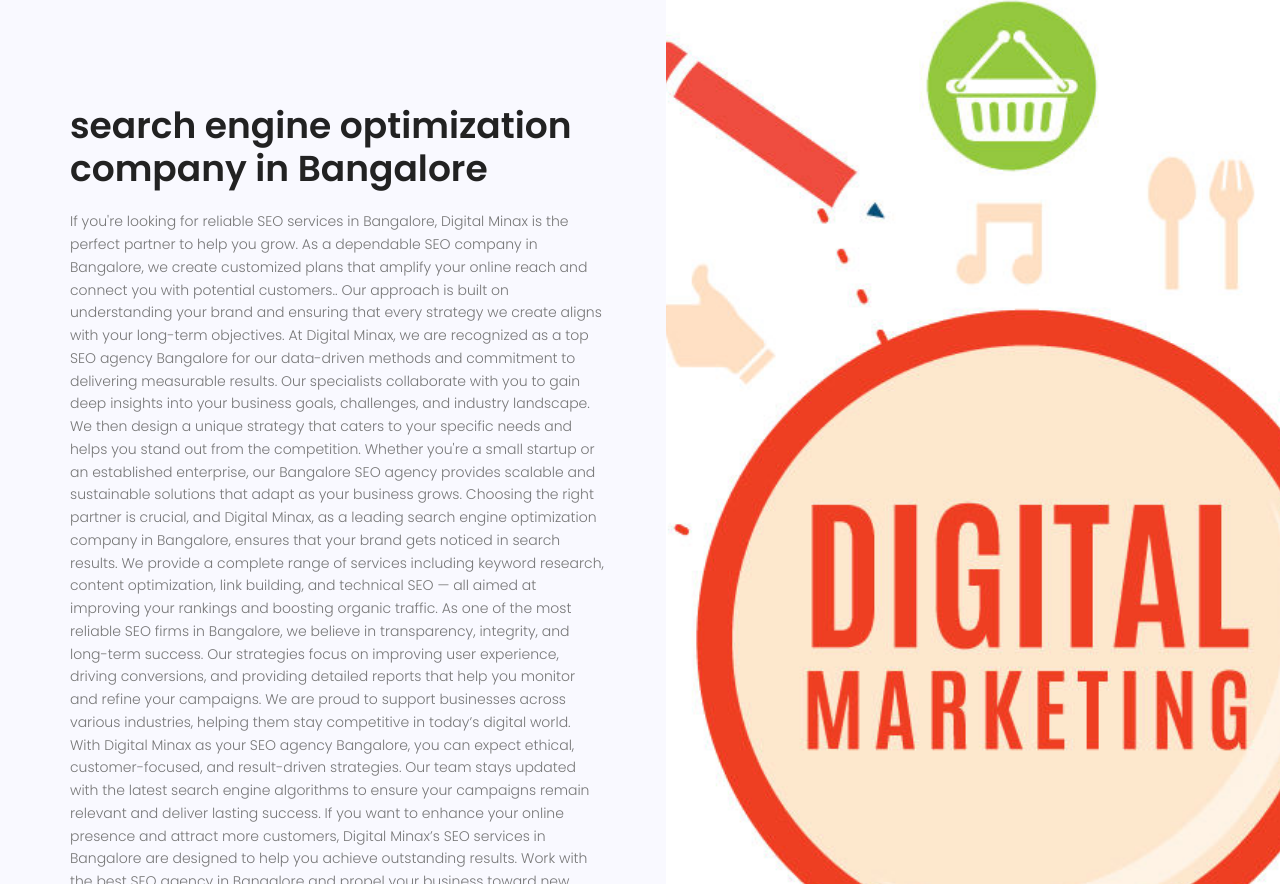
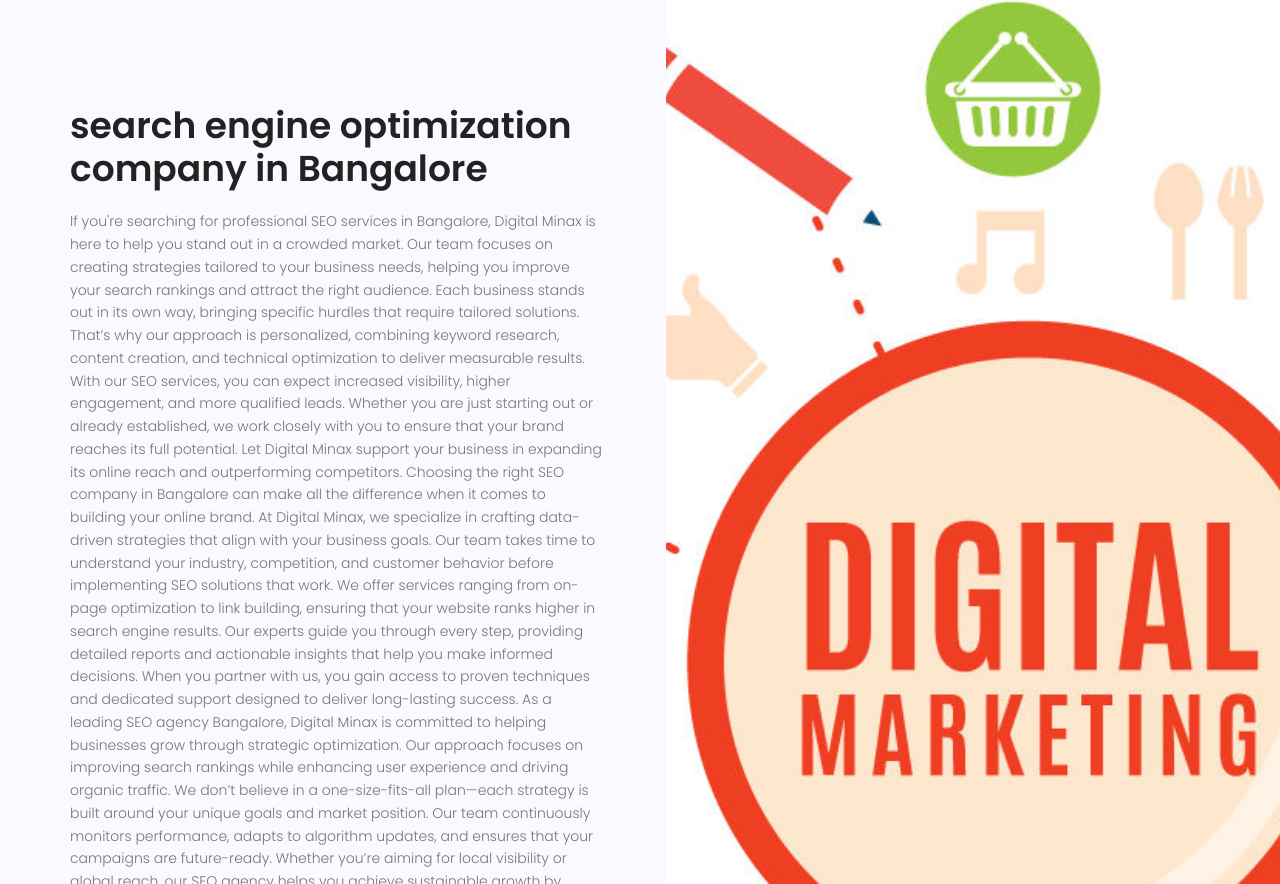
Before and after one commit to ranjithvasi23/digitalminax, a plain HTML site: page seo-company-in-bangalore.html in a window 1280 px wide. Shown: the part 816-1700 px from the top of the page. Drawn offline with nearby package versions, Linux system fonts and the light colour scheme; some packages are replaced by stand-ins of ours.

Commit message:
Update seo-company-in-bangalore.html

```diff
--- a/seo-company-in-bangalore.html
+++ b/seo-company-in-bangalore.html
@@ -76,17 +76,11 @@
 				<h1>search engine optimization company in Bangalore</h1>
 
 				<p>
-					If you're looking for reliable SEO services in Bangalore, Digital Minax is the perfect partner to help you grow. As a dependable SEO company in Bangalore, we create customized plans that amplify your online reach and connect you with potential customers.. Our approach is built on understanding your brand and ensuring that every strategy we create aligns with your long-term objectives.
+If you're searching for professional SEO services in Bangalore, Digital Minax is here to help you stand out in a crowded market. Our team focuses on creating strategies tailored to your business needs, helping you improve your search rankings and attract the right audience. Each business stands out in its own way, bringing specific hurdles that require tailored solutions. That’s why our approach is personalized, combining keyword research, content creation, and technical optimization to deliver measurable results. With our SEO services, you can expect increased visibility, higher engagement, and more qualified leads. Whether you are just starting out or already established, we work closely with you to ensure that your brand reaches its full potential. Let Digital Minax support your business in expanding its online reach and outperforming competitors.
 
-At Digital Minax, we are recognized as a top SEO agency Bangalore for our data-driven methods and commitment to delivering measurable results. Our specialists collaborate with you to gain deep insights into your business goals, challenges, and industry landscape. We then design a unique strategy that caters to your specific needs and helps you stand out from the competition. Whether you're a small startup or an established enterprise, our Bangalore SEO agency provides scalable and sustainable solutions that adapt as your business grows.
+Choosing the right SEO company in Bangalore can make all the difference when it comes to building your online brand. At Digital Minax, we specialize in crafting data-driven strategies that align with your business goals. Our team takes time to understand your industry, competition, and customer behavior before implementing SEO solutions that work. We offer services ranging from on-page optimization to link building, ensuring that your website ranks higher in search engine results. Our experts guide you through every step, providing detailed reports and actionable insights that help you make informed decisions. When you partner with us, you gain access to proven techniques and dedicated support designed to deliver long-lasting success.
 
-Choosing the right partner is crucial, and Digital Minax, as a leading search engine optimization company in Bangalore, ensures that your brand gets noticed in search results. We provide a complete range of services including keyword research, content optimization, link building, and technical SEO — all aimed at improving your rankings and boosting organic traffic.
-
-As one of the most reliable SEO firms in Bangalore, we believe in transparency, integrity, and long-term success. Our strategies focus on improving user experience, driving conversions, and providing detailed reports that help you monitor and refine your campaigns. We are proud to support businesses across various industries, helping them stay competitive in today’s digital world.
-
-With Digital Minax as your SEO agency Bangalore, you can expect ethical, customer-focused, and result-driven strategies. Our team stays updated with the latest search engine algorithms to ensure your campaigns remain relevant and deliver lasting success.
-
-If you want to enhance your online presence and attract more customers, Digital Minax’s SEO services in Bangalore are designed to help you achieve outstanding results. Work with the best SEO agency in Bangalore and propel your business toward new opportunities and sustainable growth.</p>
+As a leading SEO agency Bangalore, Digital Minax is committed to helping businesses grow through strategic optimization. Our approach focuses on improving search rankings while enhancing user experience and driving organic traffic. We don’t believe in a one-size-fits-all plan—each strategy is built around your unique goals and market position. Our team continuously monitors performance, adapts to algorithm updates, and ensures that your campaigns are future-ready. Whether you’re aiming for local visibility or global reach, our SEO agency helps you achieve sustainable growth by connecting you with the right customers at the right time. At Digital Minax, we are passionate about helping you succeed and ensuring your business stays competitive in today’s ever-changing digital landscape.</p>
 				<h2>seo company in Bangalore</h2>
 				<p>
 					Contrary to popular belief, Lorem Ipsum is not simply random text. It has roots in a piece of classical Latin literature from 45 BC, making it over 2000 years old. Richard McClintock, a Latin professor at Hampden-Sydney College in Virginia, looked up one of the more obscure Latin words, consectetur, from a Lorem Ipsum passage, and going through the cites of the word in classical literature, discovered the undoubtable source. Lorem Ipsum comes from sections 1.10.32 and 1.10.33 of "de Finibus Bonorum et Malorum" (The Extremes of Good and Evil) by Cicero, written in 45 BC. This book is a treatise on the theory of ethics, very popular during the Renaissance. The first line of Lorem Ipsum, "Lorem ipsum dolor sit amet..", comes from a line in section 1.10.32.
```
